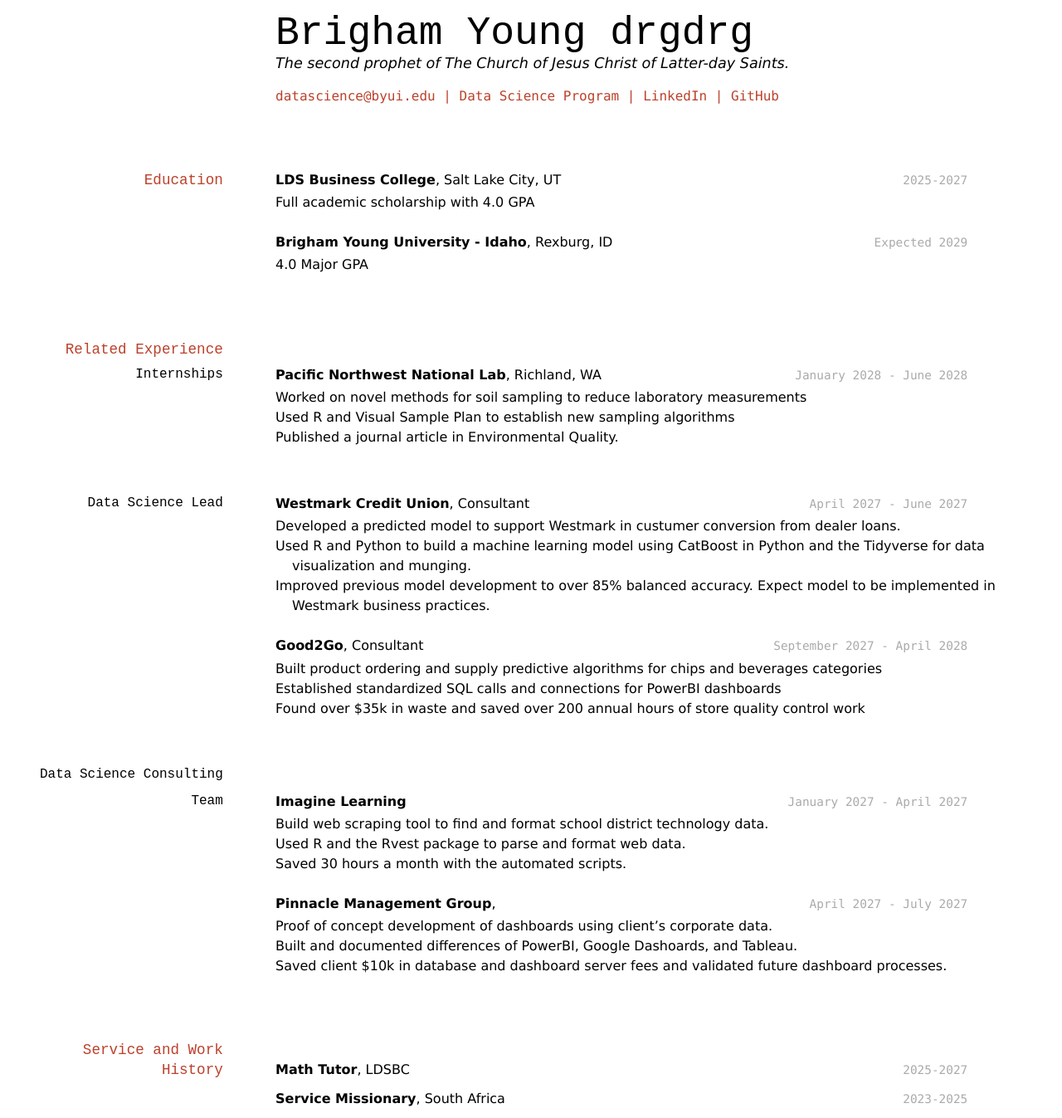
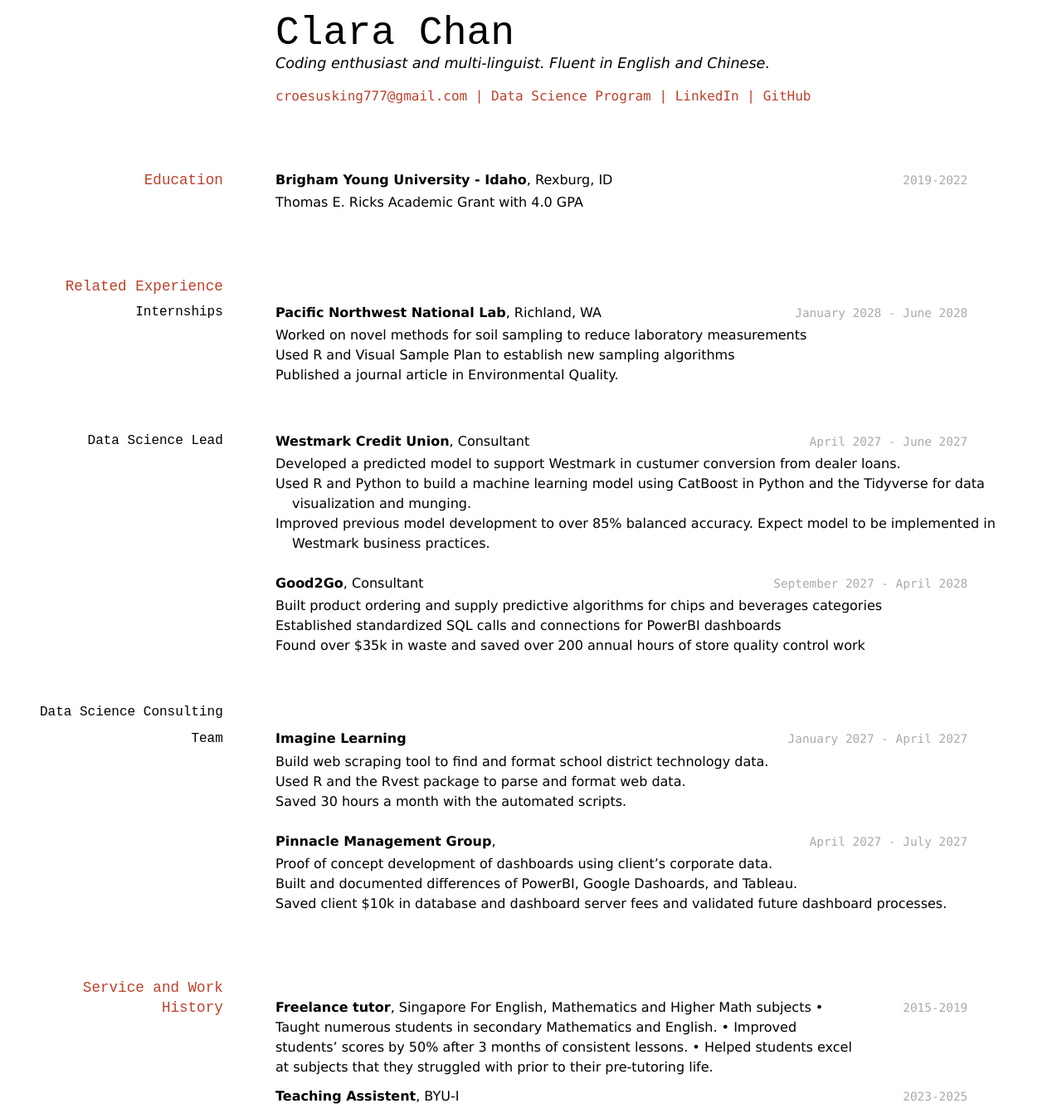
Before and after one commit to croesusking/clara_resume, a Jekyll site: the page built from docs/index.md, in a window 1280 px wide. Shown: the whole page at 83% size. Built offline with Jekyll 4.4.1, drawn with Linux system fonts in a browser that asks for light colours.

Commit message:
Update resume

```diff
--- a/docs/index.md
+++ b/docs/index.md
@@ -1,31 +1,25 @@
 ---
 layout: cv
-title: Brigham Young's Resume sdgdsrgrg
+title: Clara Chan's resume
 ---
-# Brigham Young drgdrg
-The second prophet of The Church of Jesus Christ of Latter-day Saints.
+# Clara Chan
+Coding enthusiast and multi-linguist. Fluent in English and Chinese.
 
 <div id="webaddress">
-<a href="datascience@byui.edu">datascience@byui.edu</a>
-| <a href="https://byuidatascience.github.io/development.html">Data Science Program</a>
-| <a href="https://www.linkedin.com/groups/13537407/">LinkedIn</a>
-| <a href="https://github.com/byuids-resumes">GitHub</a>
+<a href="datascience@byui.edu">croesusking777@gmail.com</a>
+| <a href="croesusking.github.io/clara_resume/">Data Science Program</a>
+| <a href="linkedin.com/in/clara-chan-1100681b0/ ">LinkedIn</a>
+| <a href="https://github.com/croesusking">GitHub</a>
 </div>
 
 <!-- https://www.monique.tech/the-art-of-markdown -->
 
 ## Education
 
-`2025-2027`
-__LDS Business College__, Salt Lake City, UT
-
-- Full academic scholarship with 4.0 GPA
-
-`Expected 2029`
+`2019-2022`
 __Brigham Young University - Idaho__, Rexburg, ID
 
-- 4.0 Major GPA
-
+- Thomas E. Ricks Academic Grant with 4.0 GPA
 
 ## Related Experience
 
@@ -73,15 +67,18 @@ __Pinnacle Management Group__,
 
 ## Service and Work History
 
-`2025-2027`
-__Math Tutor__, LDSBC
+`2015-2019`
+__Freelance tutor__, Singapore
+For English, Mathematics and Higher Math subjects
+•	Taught numerous students in secondary Mathematics and English.
+•	Improved students’ scores by 50% after 3 months of consistent lessons.
+•	Helped students excel at subjects that they struggled with prior to their pre-tutoring life.
 
 
 `2023-2025`
-__Service Missionary__, South Africa
-
+__Teaching Assistent__, BYU-I
 
 
 <!-- ### Footer
 
-Last updated: May 2013 -->
+Last updated: Dec 2020 -->
```
